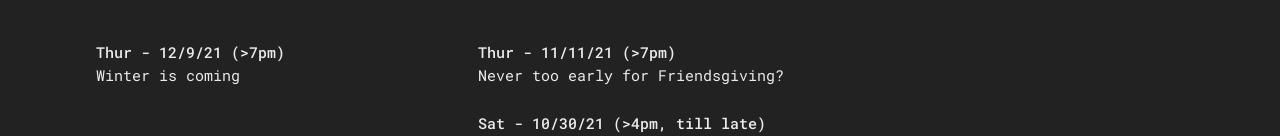
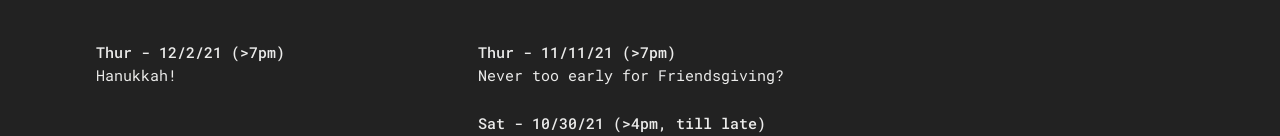
Before and after one commit to danielkunin/normal-distribution, a plain HTML site: page index.html in a window 1280 px wide. Shown: the part 919-1055 px from the top of the page. Drawn offline with Linux system fonts and the light colour scheme.

Commit message:
Hanukkah

```diff
--- a/index.html
+++ b/index.html
@@ -20,11 +20,17 @@
 			<div class="col-section">
 				<h2 class="main-text">Upcoming shindigs</h2>
 				<dl class="list">
+					<dt class="main-text main-text-small">Thur - 12/2/21 (>7pm)</dt>
+					<dd class="list-item">
+						<p>Hanukkah!</p>
+					</dd>
+				</dl>
+				<!-- <dl class="list">
 					<dt class="main-text main-text-small">Thur - 12/9/21 (>7pm)</dt>
 					<dd class="list-item">
 						<p>Winter is coming</p>
 					</dd>
-				</dl>
+				</dl> -->
 			</div>
 			<div class="col-section">
 			  <h2 class="main-text">Oops, you missed it</h2>
```
